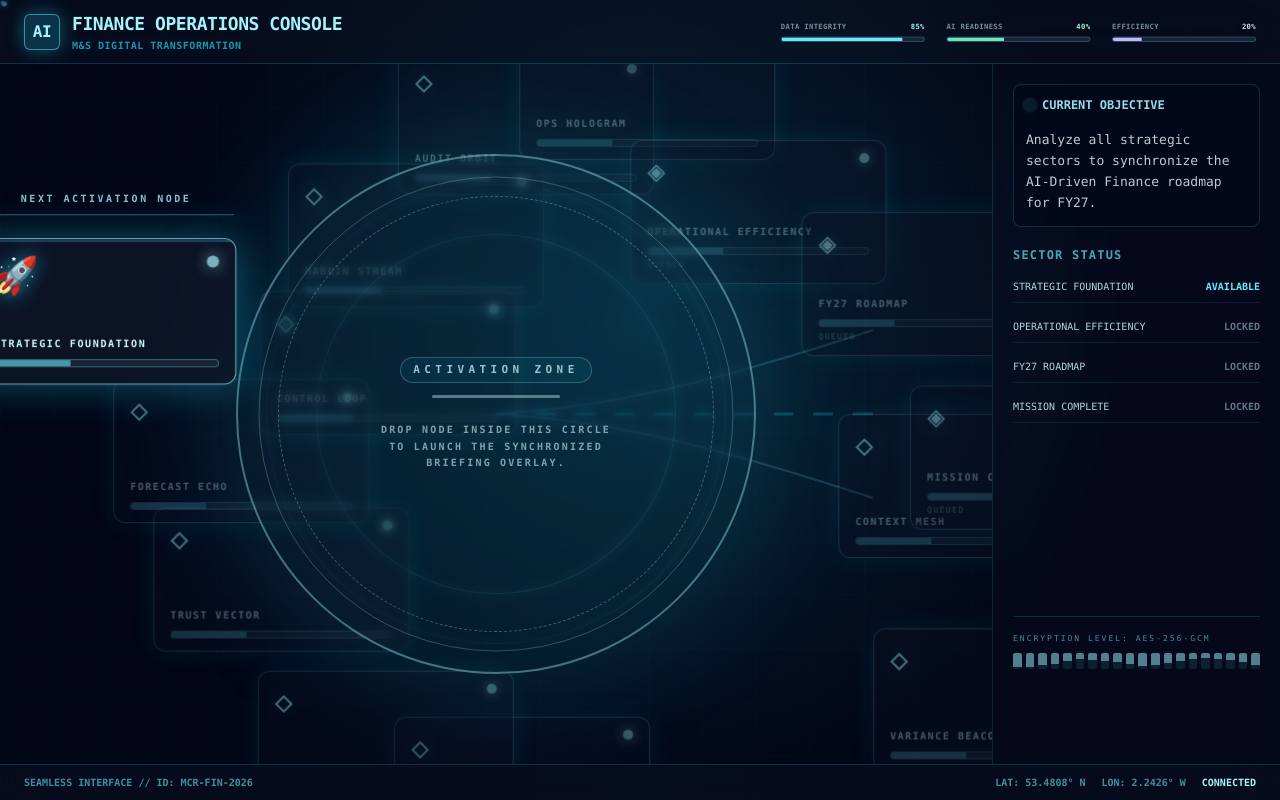
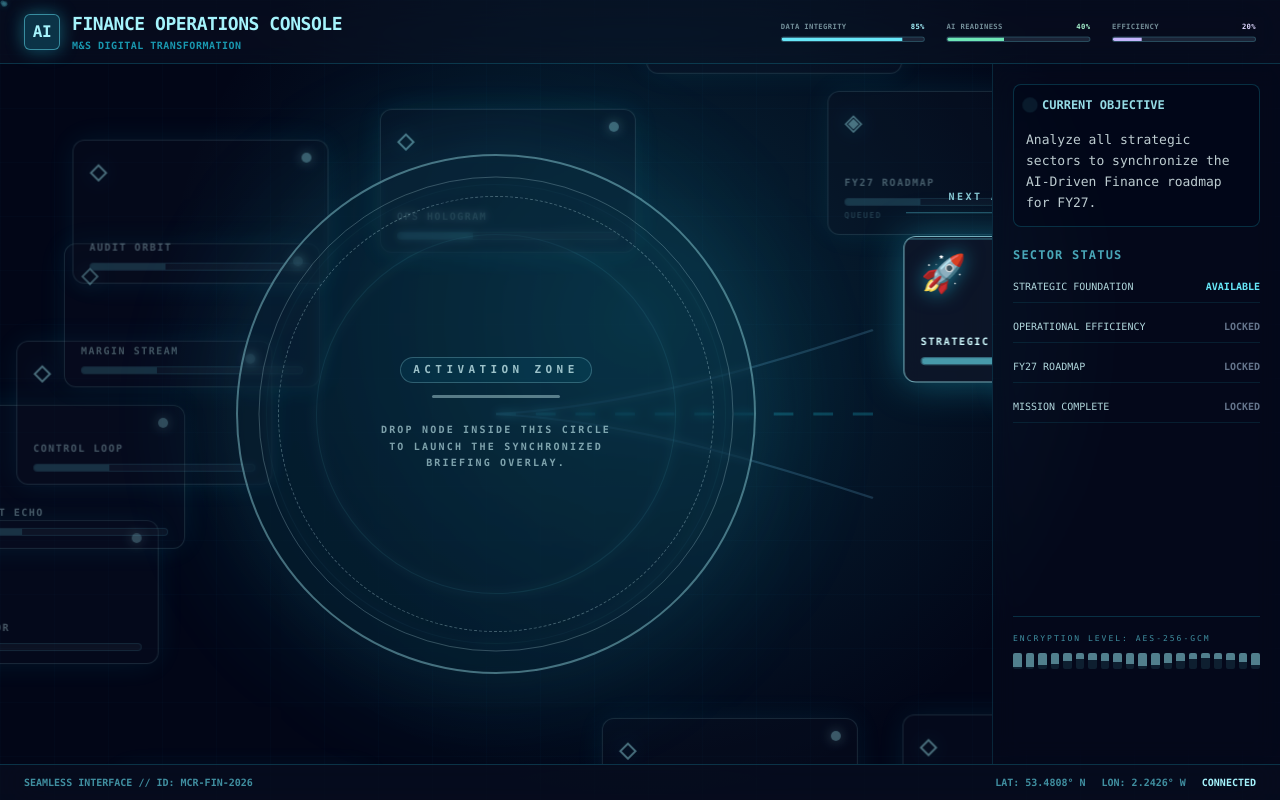
Before and after one commit to AndyMcCourt/AI_Driven_Finance_Presentation, a React (Vite) app: page / in a window 1280 px wide. Built offline with nearby package versions, Linux system fonts and the light colour scheme.

Commit message:
Adjust swarm spread and alternate activation node side placement

```diff
--- a/components/GameView.tsx
+++ b/components/GameView.tsx
@@ -5,17 +5,10 @@ import { PresentationSegment, MissionState } from '../types';
 import PresentationModal from './PresentationModal';
 
 const ACTIVATION_RADIUS = 300;
-const NEXT_NODE_ORBIT_RADIUS = 410;
-
-const NEXT_NODE_ANGLES = [
-  -Math.PI * 0.9,
-  -Math.PI * 0.62,
-  -Math.PI * 0.35,
-  -Math.PI * 0.08,
-  Math.PI * 0.22,
-  Math.PI * 0.46,
-  Math.PI * 0.72,
-];
+const NEXT_NODE_ORBIT_RADIUS_X = 560;
+const NEXT_NODE_ORBIT_RADIUS_Y = 280;
+const SWARM_RADIUS_X = 760;
+const SWARM_RADIUS_Y = 460;
 
 const PSEUDO_NODE_LABELS = [
   'Context Mesh',
@@ -49,11 +42,15 @@ const GameView: React.FC = () => {
   const nextNodePosition = useMemo(() => {
     if (nextAvailableIndex < 0) return null;
 
-    const angle = NEXT_NODE_ANGLES[nextAvailableIndex % NEXT_NODE_ANGLES.length];
+    const startsOnRight = nextAvailableIndex % 2 === 0;
+    const side = startsOnRight ? 1 : -1;
+    const cycle = Math.floor(nextAvailableIndex / 2);
+    const horizontalBias = [0.96, 0.88, 0.93, 0.84, 0.91, 0.87];
+    const verticalBias = [-0.46, -0.24, 0.12, 0.35, -0.31, 0.22, 0.44];
 
     return {
-      x: Math.cos(angle) * NEXT_NODE_ORBIT_RADIUS,
-      y: Math.sin(angle) * NEXT_NODE_ORBIT_RADIUS,
+      x: side * NEXT_NODE_ORBIT_RADIUS_X * horizontalBias[cycle % horizontalBias.length],
+      y: NEXT_NODE_ORBIT_RADIUS_Y * verticalBias[(cycle + (startsOnRight ? 0 : 2)) % verticalBias.length],
     };
   }, [nextAvailableIndex]);
 
@@ -64,16 +61,18 @@ const GameView: React.FC = () => {
         ...segments
           .filter((segment) => segment.id !== nextAvailableSegment?.id)
           .map((segment) => ({ id: segment.id, label: segment.title, isReal: true, status: segment.status })),
-      ].map((node, index) => {
-        const angle = (index / 14) * Math.PI * 2;
-        const radius = 315 + (index % 4) * 42;
+      ].map((node, index, allNodes) => {
+        const totalNodes = allNodes.length;
+        const angle = (index / totalNodes) * Math.PI * 2;
+        const xSpread = SWARM_RADIUS_X - (index % 5) * 58;
+        const ySpread = SWARM_RADIUS_Y - (index % 4) * 52;
         const randomDirectionAngle = ((index * 47) % 360) * (Math.PI / 180);
-        const randomDriftMagnitude = 34 + ((index * 19) % 5) * 12;
+        const randomDriftMagnitude = 38 + ((index * 19) % 5) * 12;
 
         return {
           ...node,
-          xOffset: Math.cos(angle) * radius,
-          yOffset: Math.sin(angle) * radius,
+          xOffset: Math.cos(angle) * xSpread + Math.sin(index * 1.8) * 44,
+          yOffset: Math.sin(angle) * ySpread + Math.cos(index * 1.4) * 38,
           driftX: Math.cos(randomDirectionAngle) * randomDriftMagnitude,
           driftY: Math.sin(randomDirectionAngle) * randomDriftMagnitude,
           duration: 9 + (index % 5) * 1.5,
```
